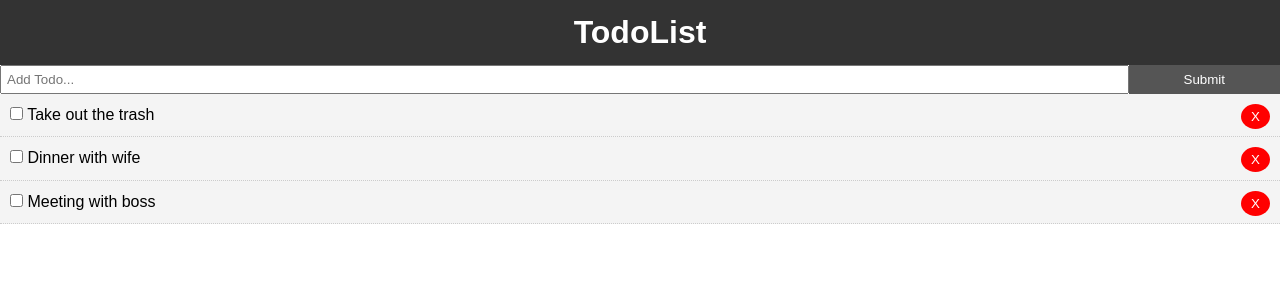
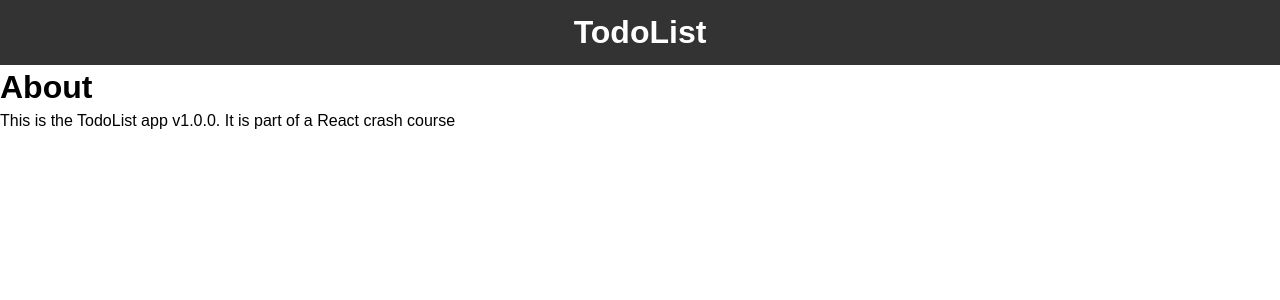
Before and after one commit to TestardR/React-Crash_Course_2019_TodoApp, a React (Create React App) app: page /about in a window 1280 px wide. Shown: the top 300 px of the page. Built offline with nearby package versions, Linux system fonts and the light colour scheme.

Commit message:
React Router and Route

```diff
--- a/package.json
+++ b/package.json
@@ -5,6 +5,7 @@
   "dependencies": {
     "react": "^16.7.0",
     "react-dom": "^16.7.0",
+    "react-router-dom": "4.3.1",
     "react-scripts": "2.1.2",
     "uuid": "3.3.2"
   },
--- a/src/App.js
+++ b/src/App.js
@@ -1,9 +1,12 @@
 import React, { Component } from 'react';
-import './App.css';
+import { BrowserRouter as Router, Route } from 'react-router-dom';
 import uuid from 'uuid';
 import Todos from './components/Todos';
 import Header from './components/layout/Header';
 import AddTodo from './components/AddTodo';
+
+import './App.css';
+import About from './components/pages/About';
 
 class App extends Component {
   state = {
@@ -60,15 +63,26 @@ class App extends Component {
   render() {
     // console.log(this.state.todos);
     return (
+      <Router>
         <div className="App">
           <Header />
+          <Route
+            exact
+            path="/"
+            render={props => (
+              <>
                 <AddTodo addTodo={this.addTodo} />
                 <Todos
                   todos={this.state.todos}
                   markComplete={this.markComplete}
                   delTodo={this.delTodo}
                 />
+              </>
+            )}
+          />
+          <Route path="/about" component={About} />
         </div>
+      </Router>
     );
   }
 }
--- /dev/null
+++ b/src/components/pages/About.js
@@ -0,0 +1,10 @@
+import React from 'react';
+
+export default function About() {
+  return (
+    <>
+      <h1>About</h1>
+      <p>This is the TodoList app v1.0.0. It is part of a React crash course</p>
+    </>
+  );
+}
```
Also changed, not shown: 1 other file (tests, documents, lock files or other folders). Lines whose indentation alone changed are shown as unchanged.
